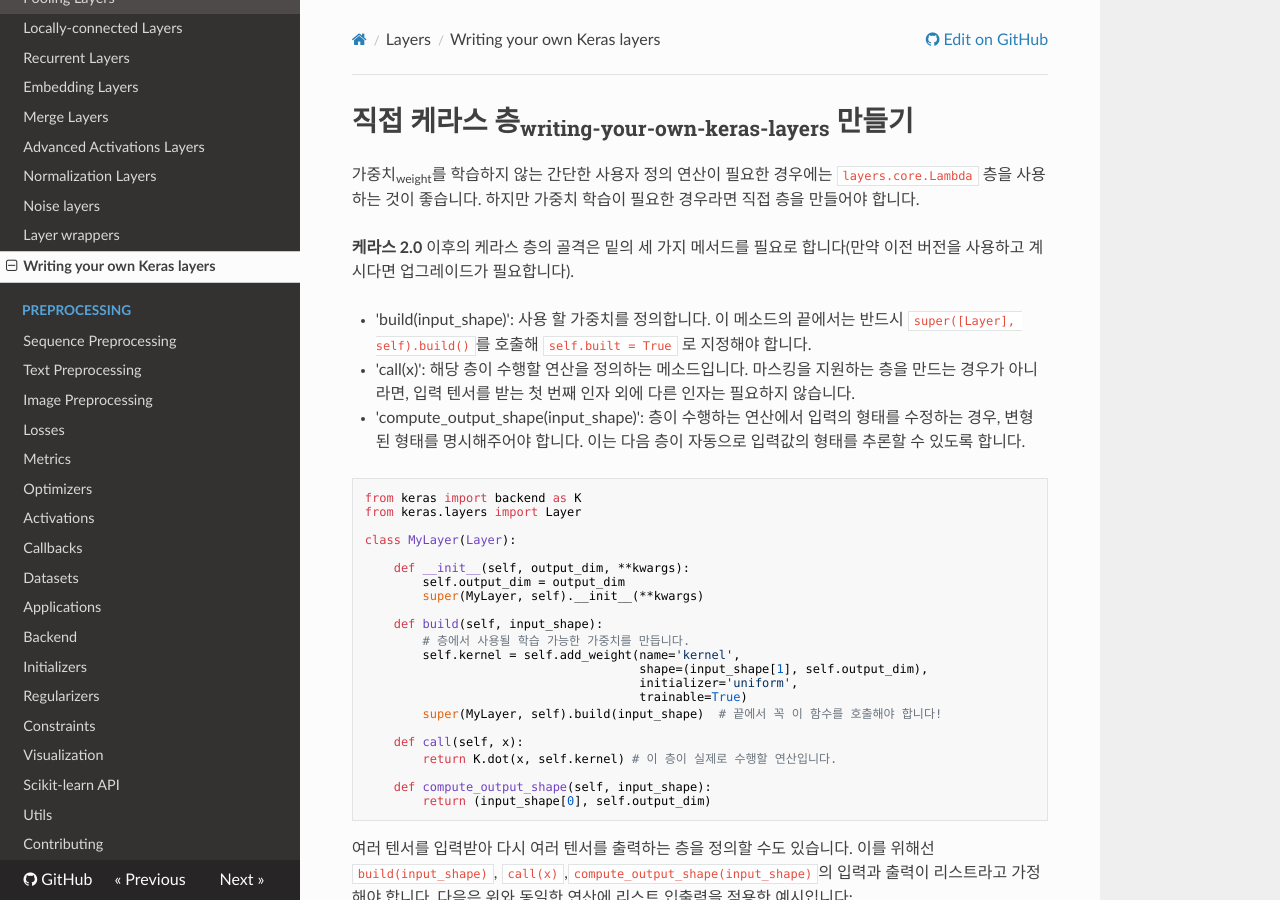
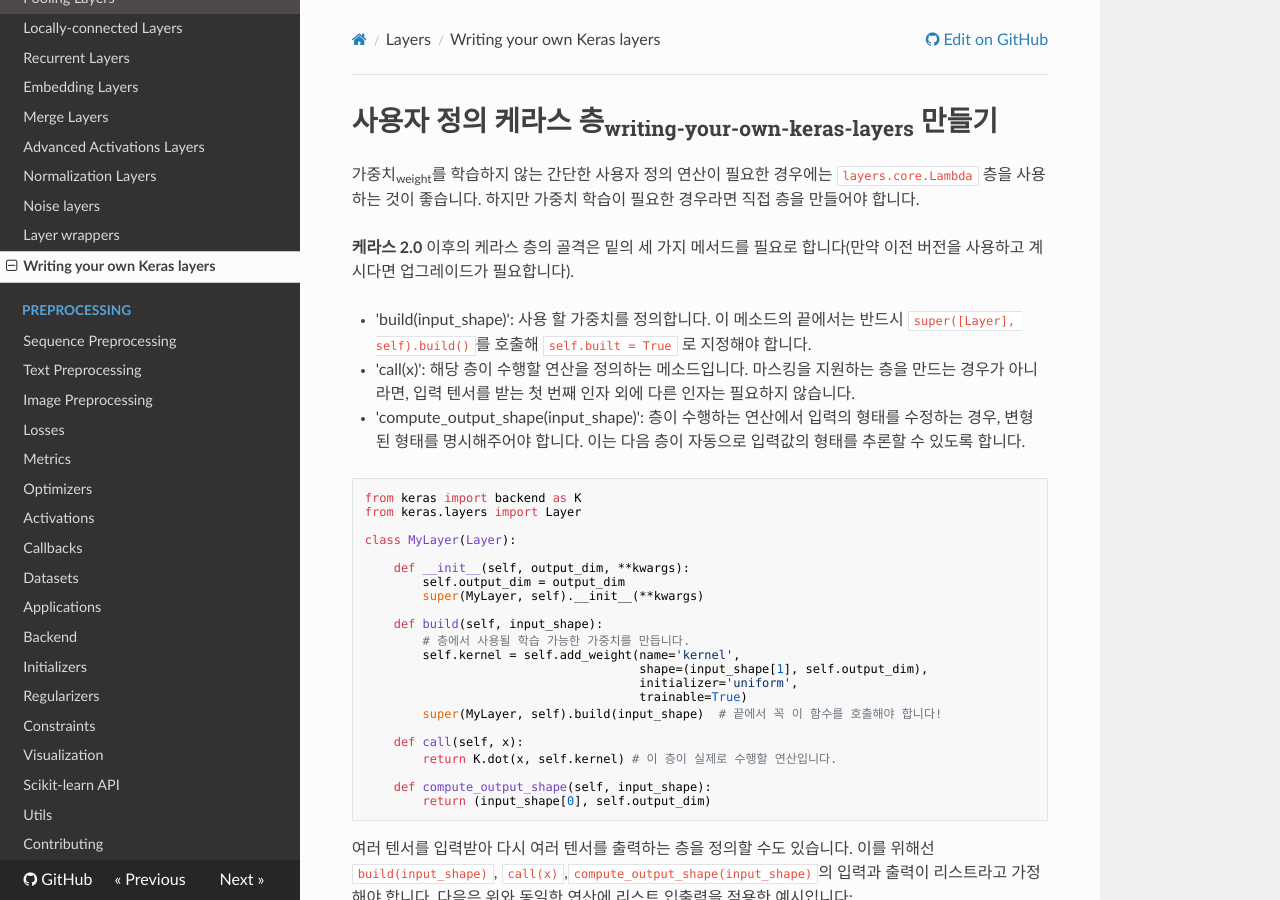
Before and after one commit to keras-team/keras-docs-ko, an MkDocs documentation site: the page built from sources/layers/writing-your-own-keras-layers.md, in a window 1280 px wide and 900 px high. Built offline with MkDocs 1.6.1, drawn with Linux system fonts in a browser that asks for light colours; nearby versions of some CDN libraries.

Commit message:
Update writing-your-own-keras-layers.md
직접 -> 사용자 정의

```diff
--- a/sources/layers/writing-your-own-keras-layers.md
+++ b/sources/layers/writing-your-own-keras-layers.md
@@ -1,4 +1,4 @@
-# 직접 케라스 층<sub>writing-your-own-keras-layers</sub> 만들기
+# 사용자 정의 케라스 층<sub>writing-your-own-keras-layers</sub> 만들기
 
 가중치<sub>weight</sub>를 학습하지 않는 간단한 사용자 정의 연산이 필요한 경우에는  `layers.core.Lambda` 층을 사용하는 것이 좋습니다. 하지만 가중치 학습이 필요한 경우라면 직접 층을 만들어야 합니다.
 
```
